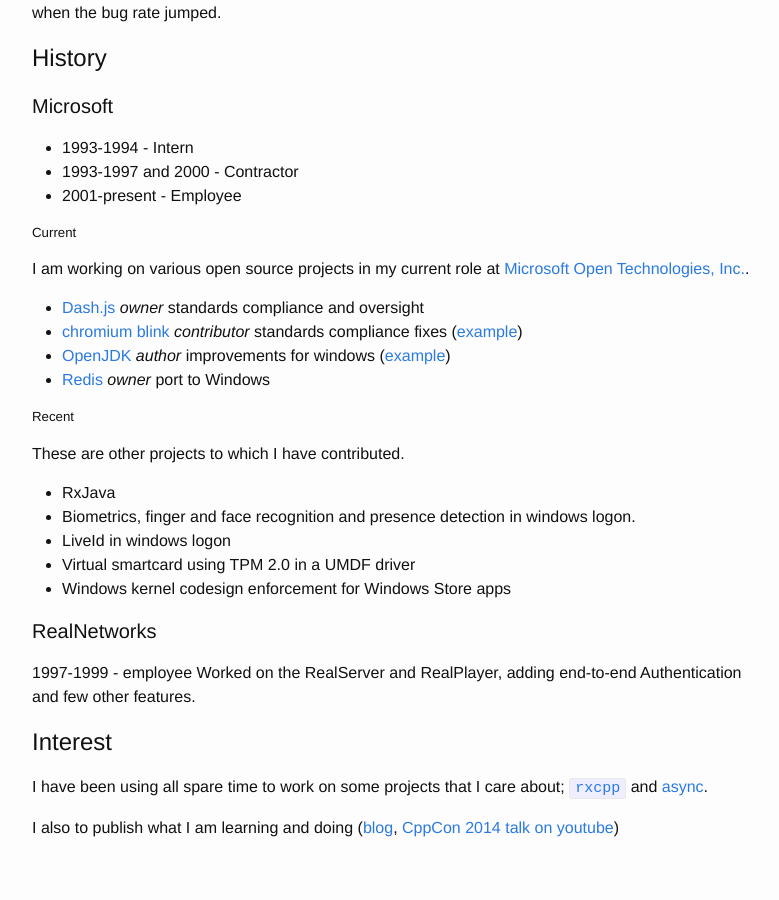
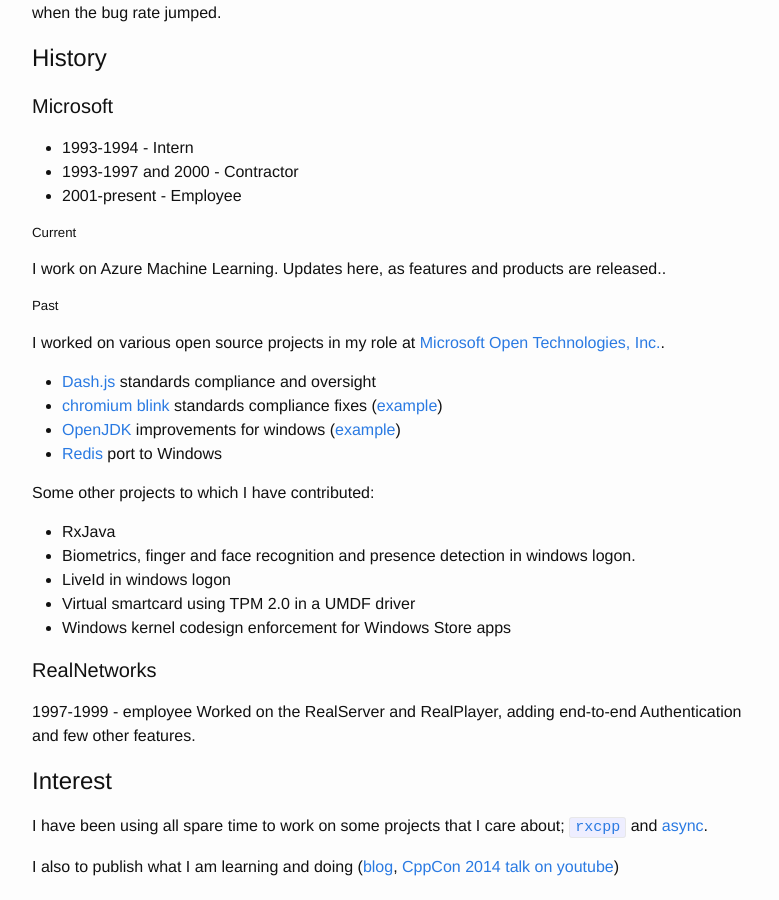
Before and after one commit to xbanks/kirkshoop.github.io, a Jekyll site: the page built from about.md, in a window 1280 px wide and 900 px high, scrolled down 738 px. Shown: the whole window, without its empty margins (238-1017 px from the left). Built offline with Jekyll 4.4.1, drawn with Linux system fonts in a browser that asks for light colours; Markdown is read by kramdown in place of the engine named in the settings.

Commit message:
update for position change

```diff
--- a/about.md
+++ b/about.md
@@ -27,15 +27,17 @@
 * 2001-present - Employee
 
 #####Current
-I am working on various open source projects in my current role at [Microsoft Open Technologies, Inc.](https://msopentech.com/).
+I work on Azure Machine Learning. Updates here, as features and products are released..
 
-* [Dash.js](https://github.com/Dash-Industry-Forum/dash.js/) *owner* standards compliance and oversight
-* [chromium blink](http://www.chromium.org/blink) *contributor* standards compliance fixes ([example](https://codereview.chromium.org/894913002))
-* [OpenJDK](http://openjdk.java.net/) *author* improvements for windows ([example](http://hg.openjdk.java.net/jdk9/dev/jdk/rev/26e6402772c8))
-* [Redis](https://github.com/MSOpenTech/redis) *owner* port to Windows
+#####Past
+I worked on various open source projects in my role at [Microsoft Open Technologies, Inc.](https://msopentech.com/).
 
-#####Recent
-These are other projects to which I have contributed.
+* [Dash.js](https://github.com/Dash-Industry-Forum/dash.js/) standards compliance and oversight
+* [chromium blink](http://www.chromium.org/blink) standards compliance fixes ([example](https://codereview.chromium.org/894913002))
+* [OpenJDK](http://openjdk.java.net/) improvements for windows ([example](http://hg.openjdk.java.net/jdk9/dev/jdk/rev/26e6402772c8))
+* [Redis](https://github.com/MSOpenTech/redis) port to Windows
+
+Some other projects to which I have contributed:
 
 * RxJava
 * Biometrics, finger and face recognition and presence detection in windows logon.
```
